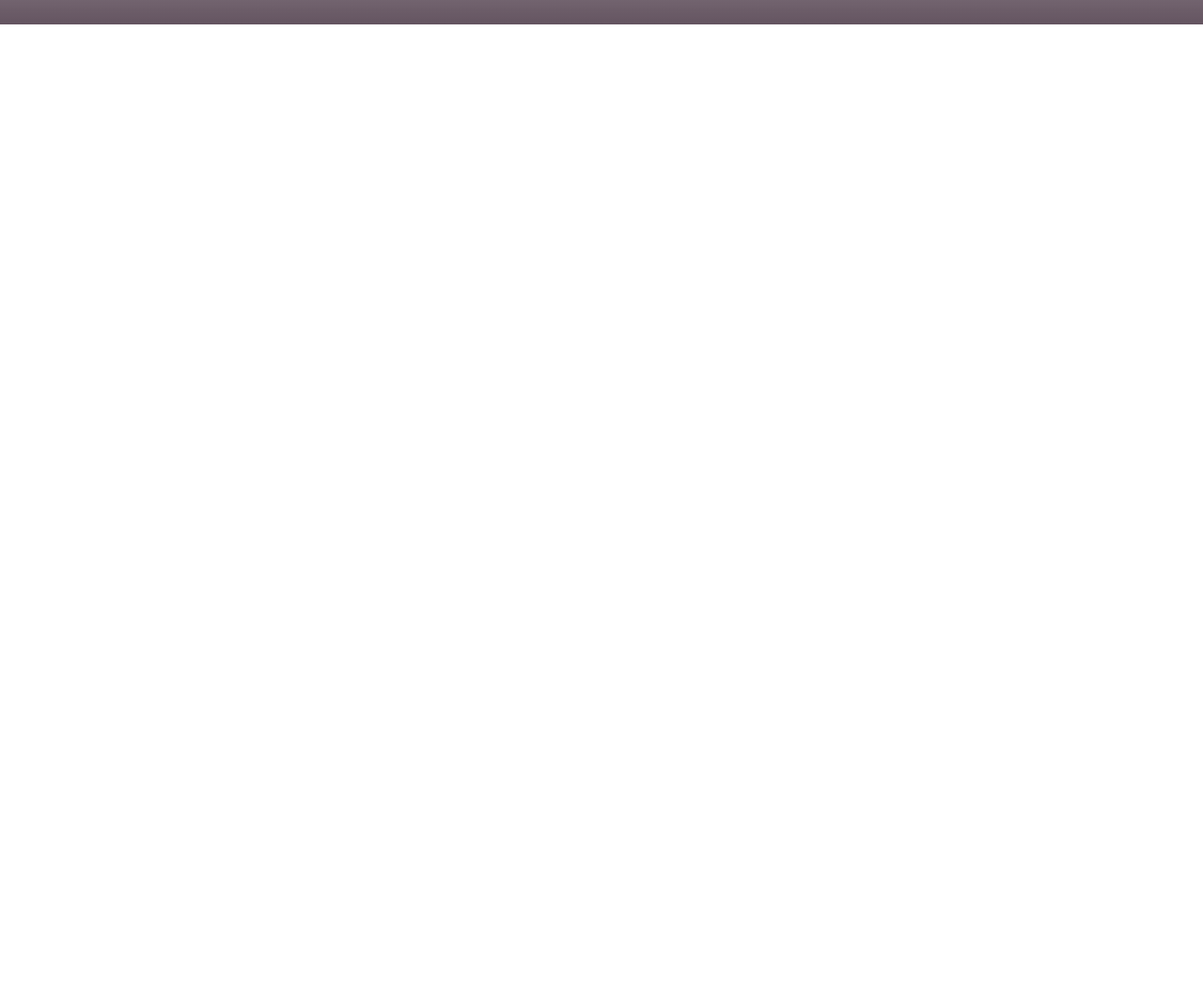
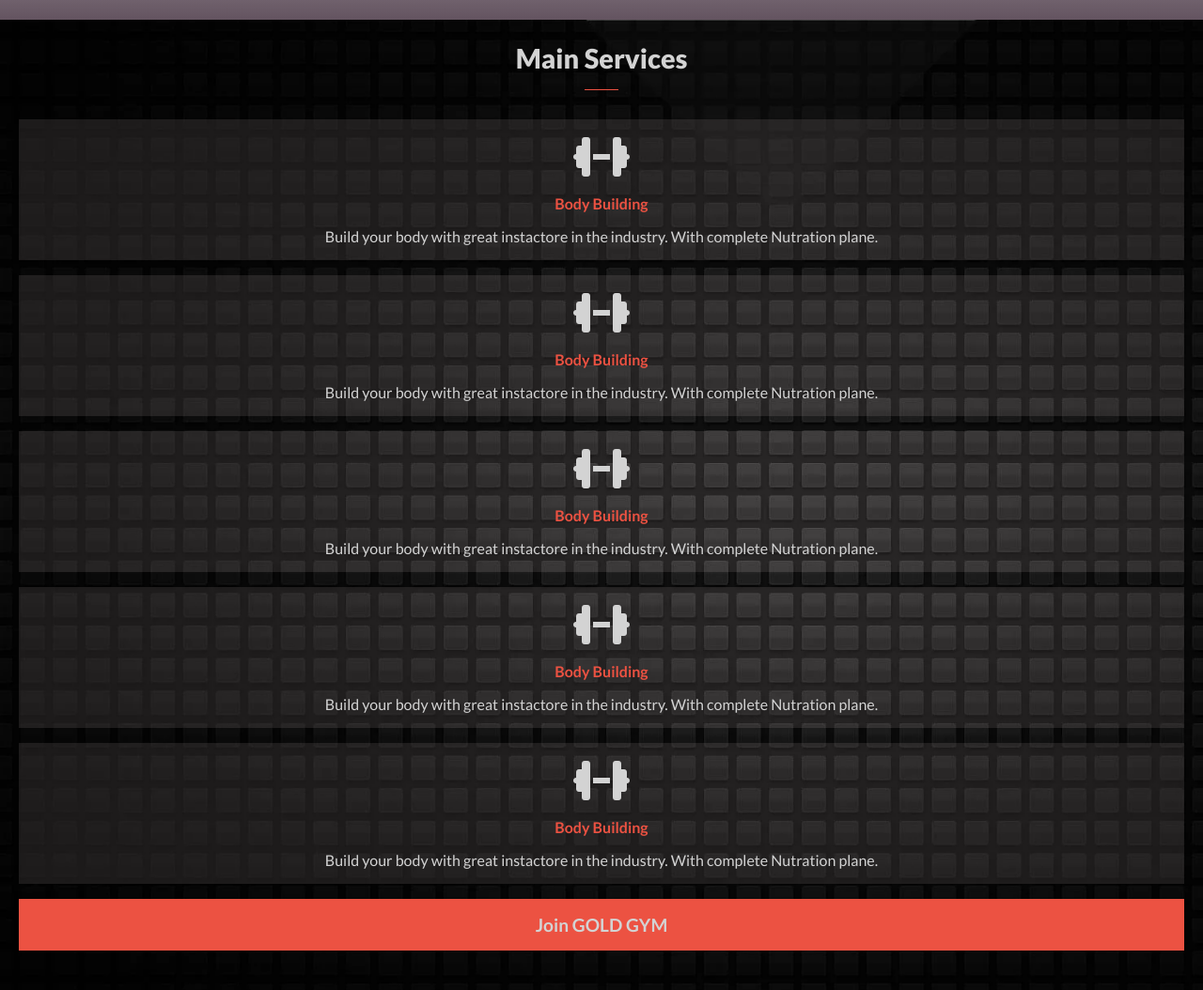
Before and after one commit to Hidar37/gym-project, a website: page index.html in a window 1280 px wide. Shown: the part 320-1374 px from the top of the page at 94% size. Before the commit the page ends 800 px from the top, so only its background shows below. Drawn offline with Linux system fonts and the light colour scheme; grey boxes are pictures that could not be loaded.

Commit message:
Service section added with complete style

```diff
--- a/index.html
+++ b/index.html
@@ -34,10 +34,80 @@
     <h1 class="hero-header-text">
       Victory isn't defined by wins and losses, it's defined by effort
     </h1>
-    <p class="hero-header-desc">With our team you’ll reach your goals quickly. Enjoy a spacious and well equipped free weight area to meet everyone's needs with the best equipment in the industry. Equipped with the space and equipment for the normal person to competitive athletes or athletic teams.
+    <p class="hero-header-desc">With our team you’ll reach your goals quickly. Enjoy a spacious and well equipped free
+      weight area to meet everyone's needs with the best equipment in the industry. Equipped with the space and
+      equipment for the normal person to competitive athletes or athletic teams.
     </p>
-    <p class="hero-header-time"><span class="workout-time"><i class="fas fa-clock"></i>24/7</span> (Monday) ~ (Friday)</p>
+    <p class="hero-header-time"><span class="workout-time"><i class="fas fa-clock"></i>24/7</span> (Monday) ~ (Friday)
+    </p>
   </header>
+
+  <!-- Services Section -->
+  <section class="services">
+    <h1 class="services-header">Main Services</h1>
+    <!-- Card-1 -->
+    <div class="card">
+      <div class="card-image">
+        <i class="fas fa-duotone fa-dumbbell"></i>
+      </div>
+      <div class="card-header">
+        Body Building
+      </div>
+      <div class="card-body">
+        <p>Build your body with great instactore in the industry. With complete Nutration plane.</p>
+      </div>
+    </div>
+    <!-- Card-2 -->
+    <div class="card">
+      <div class="card-image">
+        <i class="fas fa-duotone fa-dumbbell"></i>
+      </div>
+      <div class="card-header">
+        Body Building
+      </div>
+      <div class="card-body">
+        <p>Build your body with great instactore in the industry. With complete Nutration plane.</p>
+      </div>
+    </div>
+    <!-- Card-3 -->
+    <div class="card">
+      <div class="card-image">
+        <i class="fas fa-duotone fa-dumbbell"></i>
+      </div>
+      <div class="card-header">
+        Body Building
+      </div>
+      <div class="card-body">
+        <p>Build your body with great instactore in the industry. With complete Nutration plane.</p>
+      </div>
+    </div>
+    <!-- Card-4 -->
+    <div class="card">
+      <div class="card-image">
+        <i class="fas fa-duotone fa-dumbbell"></i>
+      </div>
+      <div class="card-header">
+        Body Building
+      </div>
+      <div class="card-body">
+        <p>Build your body with great instactore in the industry. With complete Nutration plane.</p>
+      </div>
+    </div>
+    <!-- Card-5 -->
+    <div class="card">
+      <div class="card-image">
+        <i class="fas fa-duotone fa-dumbbell"></i>
+      </div>
+      <div class="card-header">
+        Body Building
+      </div>
+      <div class="card-body">
+        <p>Build your body with great instactore in the industry. With complete Nutration plane.</p>
+      </div>
+    </div>
+    <a href="#" class="btn-join">Join GOLD GYM</a>
+  </section>
+
   <!-- Humbarger Menu JS -->
   <script src="source/js/humbarger.js"></script>
 </body>
--- a/source/style/style.css
+++ b/source/style/style.css
@@ -83,8 +83,7 @@
 
 /* Header Hero Section */
 .hero-wrapper {
-  background-image:
-    linear-gradient(rgb(255, 255, 255), rgba(78, 56, 73, 0.73)), url('../images/main-bg.jpg');
+  background-image: linear-gradient(rgb(255, 255, 255), rgba(78, 56, 73, 0.73)), url('../images/main-bg.jpg');
   background-position: center;
   background-size: cover;
   width: 100%;
@@ -121,18 +120,86 @@
 .hero-wrapper .hero-header-time,
 .hero-header-time .workout-time {
   color: var(--gray);
-  font-size: 1.6rem;
+  font-size: 1.3rem;
 }
 
 .hero-header-time .workout-time {
-  margin-right: 1rem;
+  margin-right: 0.2rem;
 }
 
 .workout-time i.fa-clock {
   margin-right: 0.6rem;
-  font-size: 1.2rem;
+  font-size: 1rem;
 }
 
+/* Services Section */
+.services {
+  padding-right: 20px;
+  padding-left: 20px;
+  display: flex;
+  flex-direction: column;
+  justify-content: space-between;
+  background-image: url("../images/services.webp");
+  background-position: center();
+  background-size: cover;
+}
+
+.services .services-header {
+  margin: 1.5rem auto 2rem;
+  font-size: 1.8rem;
+  color: var(--gray);
+  padding-bottom: 1rem;
+  position: relative;
+  font-family: lg;
+}
+
+.services .services-header::after {
+  content: " ";
+  width: 20%;
+  display: block;
+  height: 1px;
+  position: absolute;
+  background-color: var(--orange);
+  margin: 1rem auto;
+  left: 40%;
+  right: 40%;
+}
+
+.card {
+  background-color: rgba(247, 230, 230, 0.1);
+  padding: 1rem;
+  display: flex;
+  flex-direction: column;
+  justify-content: center;
+  align-items: center;
+  text-align: center;
+  margin-bottom: 1rem;
+}
+
+.card .card-image i {
+  font-size: 3rem;
+  color: var(--gray);
+}
+
+.card-header {
+  color: var(--orange);
+  margin: 1rem 1rem;
+}
+
+.card-body p {
+  color: var(--gray);
+  font-family: sm;
+}
+
+.btn-join {
+  background-color: var(--orange);
+  padding: 1rem;
+  text-align: center;
+  text-decoration: none;
+  font-size: 1.2rem;
+  color: var(--gray);
+  margin-bottom: 3rem;
+}
 
 /* ========================================== */
 .nav .logo {
```
